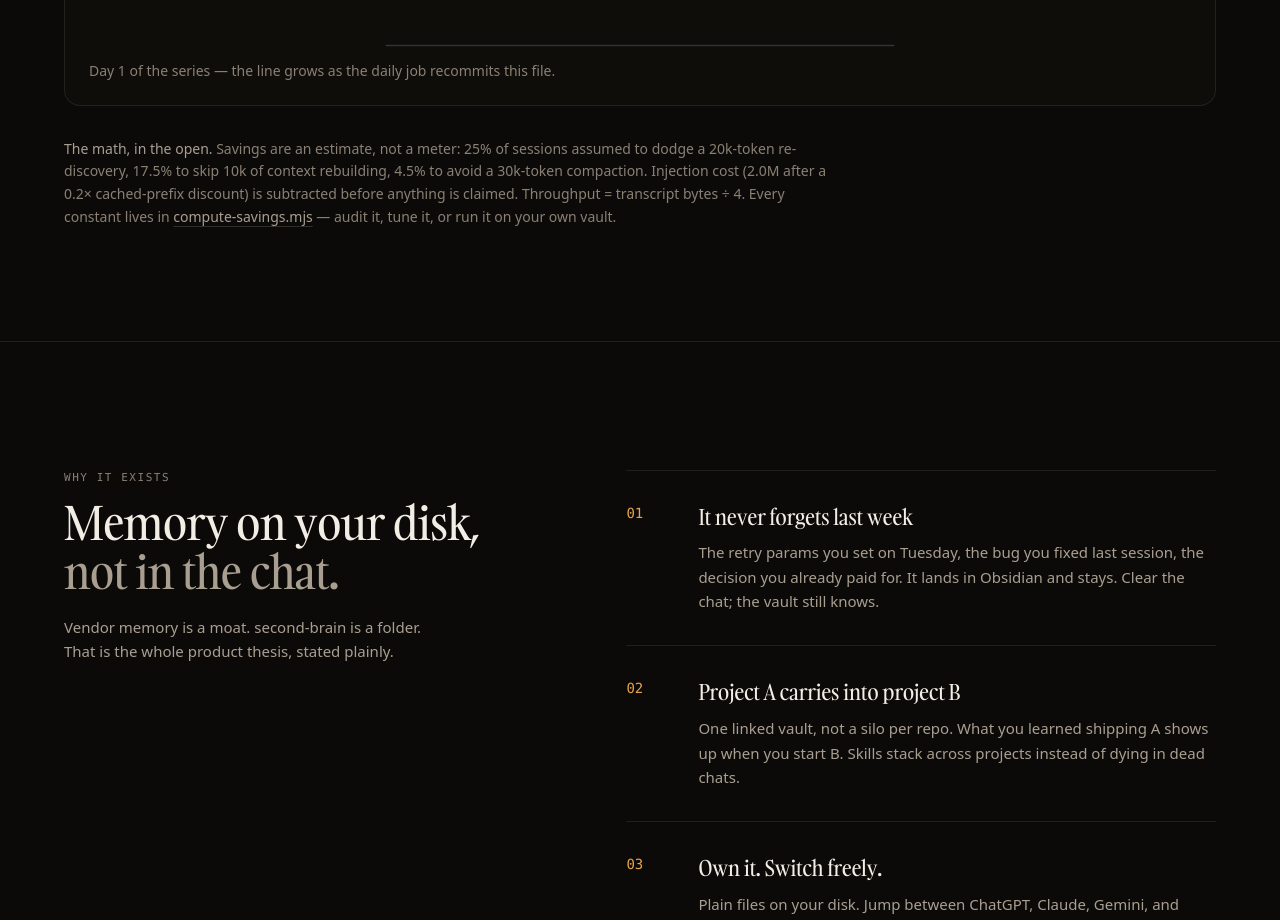
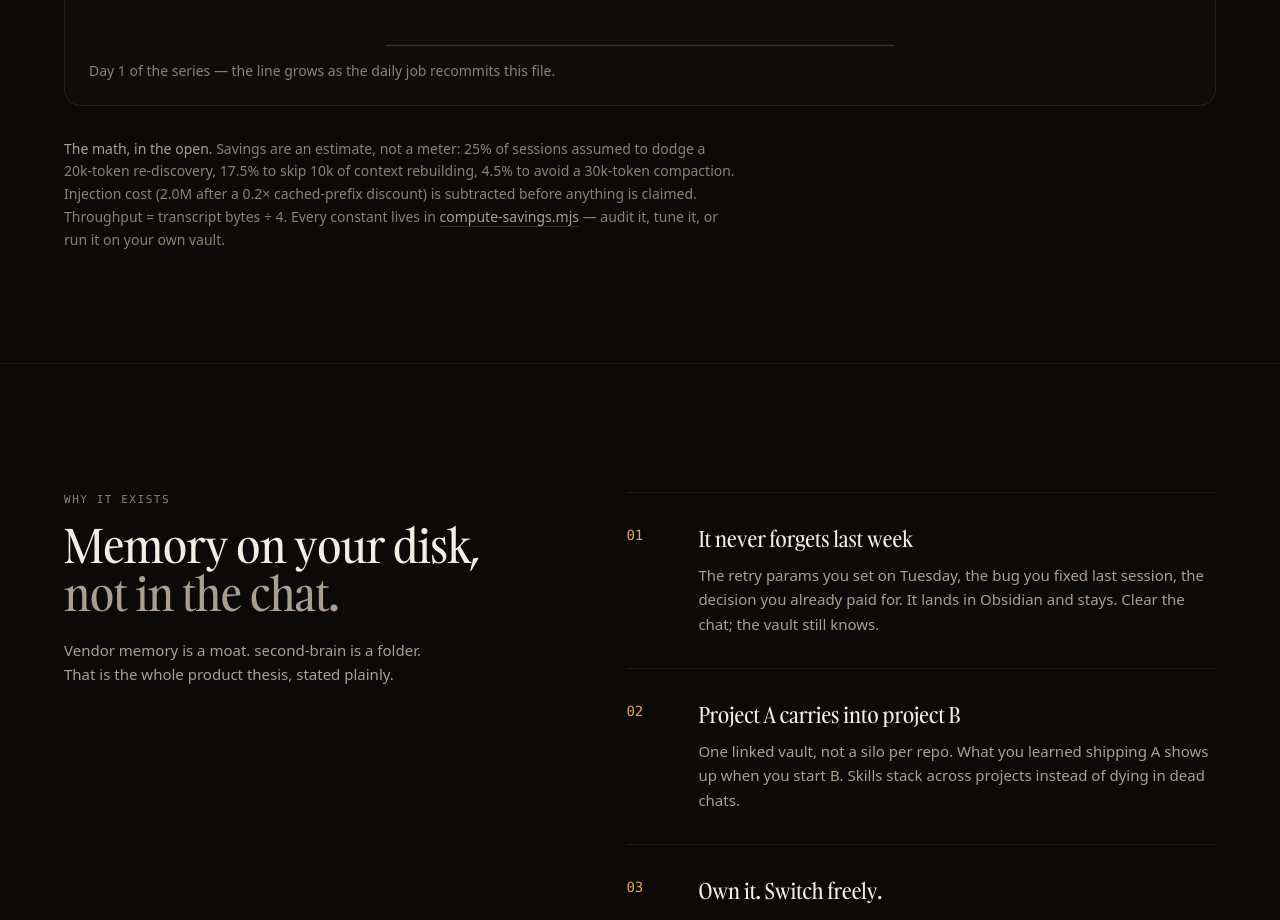
Before and after one commit to SirCharan/second-brain, a Next.js app in the folder site-final/: page /second-brain/ in a window 1280 px wide. Shown: the part 5320-6240 px from the top of the page. Built offline with nearby package versions, Linux system fonts and the light colour scheme.

Commit message:
a11y gate fixes + reading-measure nit
Nav icon-link gets an accessible name at mobile widths; CopyCommand's
name is its visible content; footer watermark excluded from a11y tree;
methodology paragraph narrowed to the house reading measure.

```diff
--- a/site-final/app/components/CopyCommand.tsx
+++ b/site-final/app/components/CopyCommand.tsx
@@ -25,7 +25,6 @@ export default function CopyCommand({
     <button
       onClick={copy}
       className="group flex w-full items-start gap-3 rounded-md border border-line bg-surface/70 px-4 py-3 text-left font-mono text-xs leading-relaxed text-ink transition-colors hover:border-line-strong hover:bg-surface-2/70 sm:text-sm"
-      aria-label={`Copy: ${command}`}
     >
       <span className="select-none pt-px text-accent">{prompt}</span>
       <code className="min-w-0 flex-1 break-words">{command}</code>
--- a/site-final/app/components/Footer.tsx
+++ b/site-final/app/components/Footer.tsx
@@ -51,7 +51,10 @@ export default function Footer() {
       </div>
 
       <div className="mt-20 flex items-end justify-center" aria-hidden="true">
-        <span className="translate-y-[0.12em] select-none font-display text-[clamp(3.4rem,18vw,14rem)] leading-none tracking-tight text-ink/[0.07]">
+        <span
+          aria-hidden="true"
+          className="translate-y-[0.12em] select-none font-display text-[clamp(3.4rem,18vw,14rem)] leading-none tracking-tight text-ink/[0.07]"
+        >
           second-brain
         </span>
       </div>
--- a/site-final/app/components/Nav.tsx
+++ b/site-final/app/components/Nav.tsx
@@ -45,6 +45,7 @@ export default function Nav() {
             href={REPO}
             target="_blank"
             rel="noreferrer"
+            aria-label="GitHub repository"
             className="flex items-center gap-2 rounded-lg border border-line-strong bg-surface-2/40 px-3.5 py-1.5 text-sm text-ink transition-colors hover:bg-surface-2"
           >
             <GitHubMark />
--- a/site-final/app/components/SavingsDashboard.tsx
+++ b/site-final/app/components/SavingsDashboard.tsx
@@ -147,7 +147,7 @@ export default function SavingsDashboard() {
           )}
         </div>
 
-        <p className="mt-8 max-w-3xl text-sm leading-relaxed text-ink-faint">
+        <p className="mt-8 max-w-2xl text-sm leading-relaxed text-ink-faint">
           <span className="text-ink-dim">The math, in the open.</span> Savings are an
           estimate, not a meter: {a.hit_rate * 100}% of sessions assumed to dodge a{" "}
           {tok(a.tokens_per_hit)}-token re-discovery, {a.resume_rate * 100}% to skip{" "}
```
Also changed, not shown: 1 other file (tests, documents, lock files or other folders).
